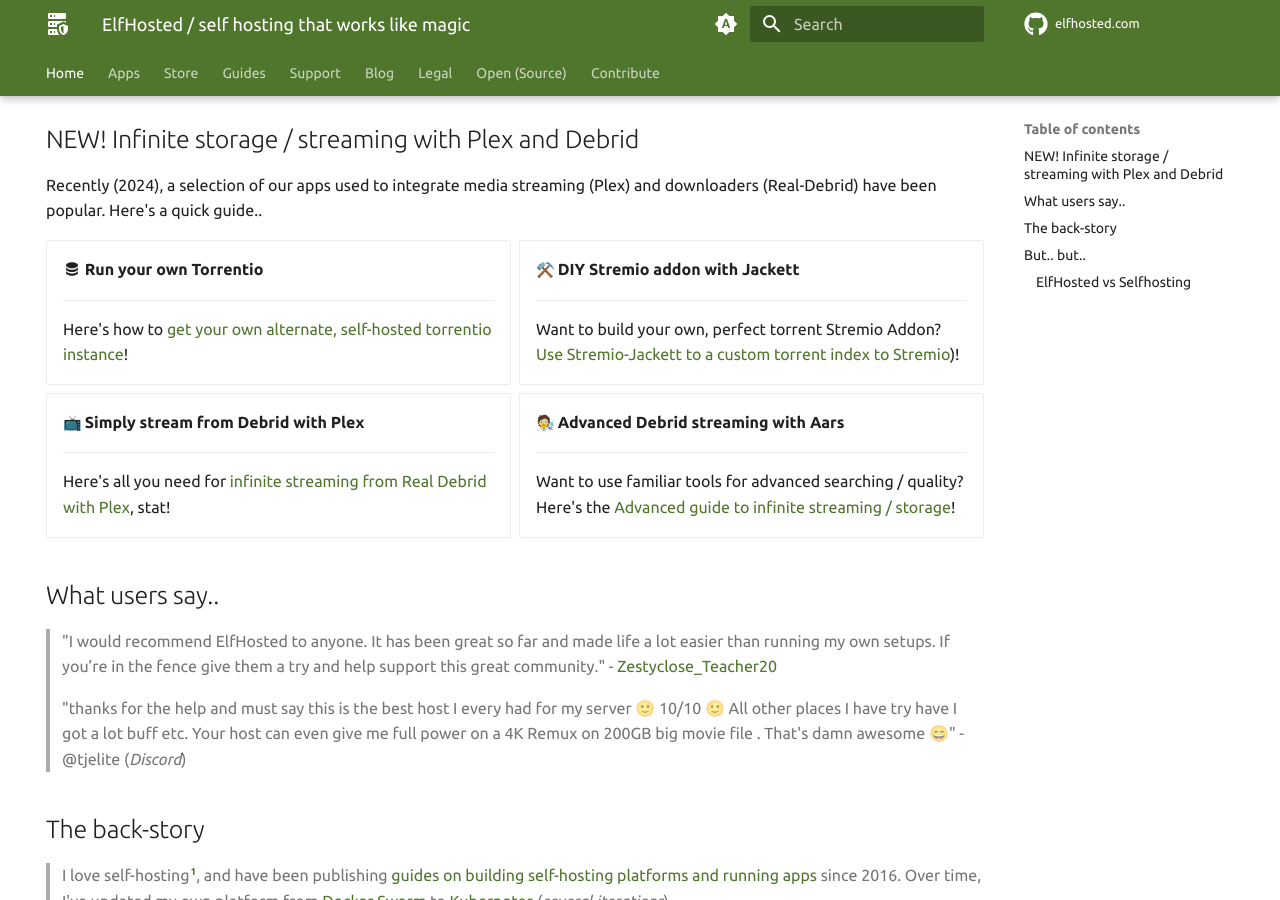
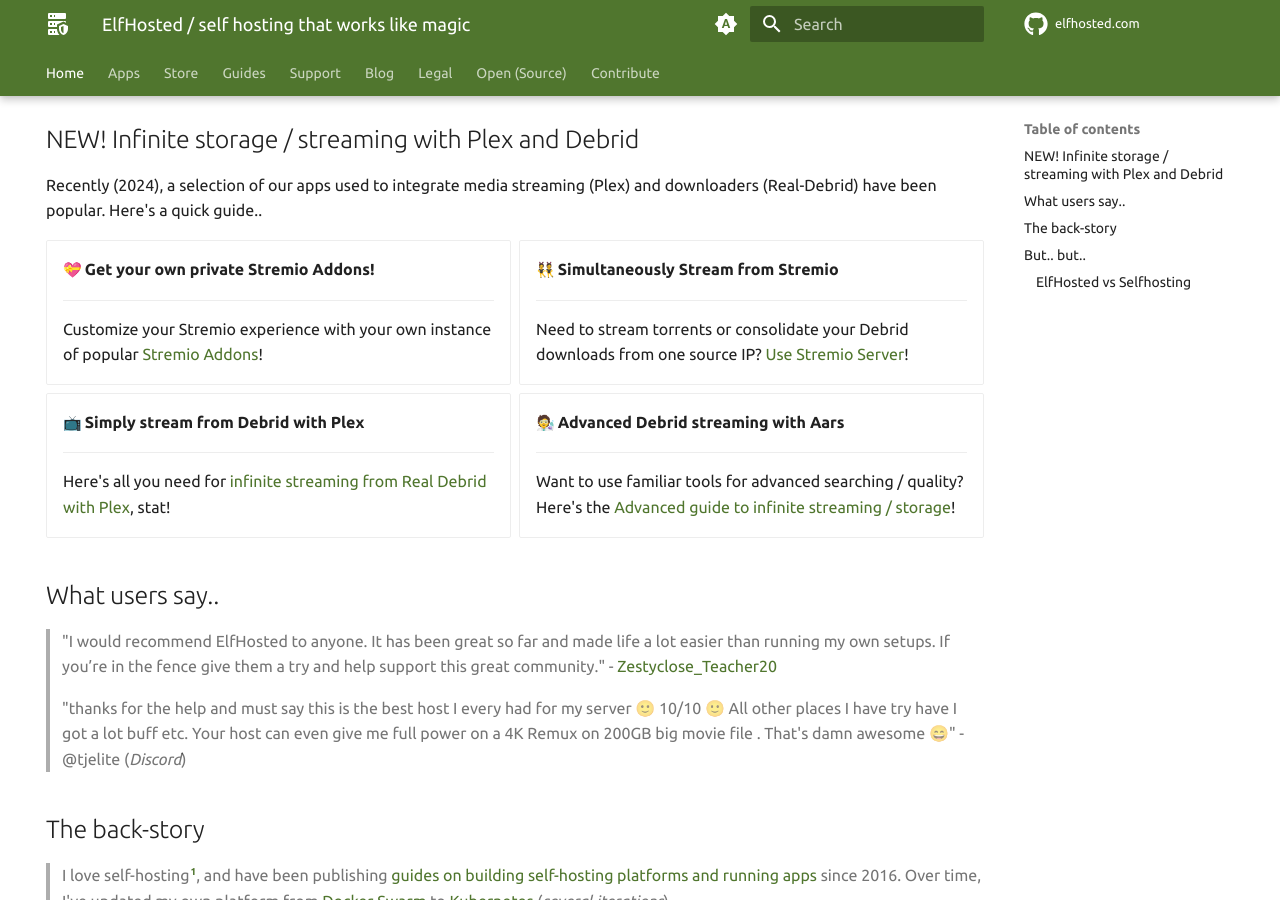
Before and after one commit to elfhosted/elfhosted.com, an MkDocs documentation site: the page built from docs/index.md, in a window 1280 px wide and 900 px high, scrolled down 373 px. Built offline with MkDocs 1.6.1 and Material for MkDocs 9.7.7, drawn with Linux system fonts in a browser that asks for light colours; emoji names are drawn with the system emoji font; a script that is not in the unit is left out; plug-ins that fetch from the network failed and are left out; comment, search, counter and statistics services are not loaded.

```diff
--- a/docs/index.md
+++ b/docs/index.md
@@ -21,17 +21,17 @@ Recently (2024), a selection of our apps used to integrate media streaming (Plex
 
 <div class="grid cards" markdown>
 
-- :material-database: **Run your own Torrentio**
+- :gift_heart: **Get your own private Stremio Addons!**
 
     ---
 
-    Here's how to [get your own alternate, self-hosted torrentio instance](/guides/media/stream-from-real-debrid-with-self-hosted-torrentio)!
+    Customize your Stremio experience with your own instance of popular [Stremio Addons](/stremio-addons)!
 
-- :hammer_pick: **DIY Stremio addon with Jackett**
+- :people_with_bunny_ears_partying: **Simultaneously Stream from Stremio**
 
     ---
 
-    Want to build your own, perfect torrent Stremio Addon? [Use Stremio-Jackett to a custom torrent index to Stremio](/guides/media/stream-from-real-debrid-with-stremio-jackett))!
+    Need to stream torrents or consolidate your Debrid downloads from one source IP? [Use Stremio Server](/guides/media/stream-from-real-debrid-with-stremio-from-with-multiple-ip-addresses-simultaneously/)!
 
 - :tv: **Simply stream from Debrid with Plex**
 
```
Also changed, not shown: _includes/stremio-addons.md (+1 -0 lines), _snippets/common-links.md (+2 -0 lines), docs/app/stremify.md (added, +14 -0 lines), docs/blog/posts/infra/stremio-tools-added.md (added, +97 -0 lines), 1 other file.
